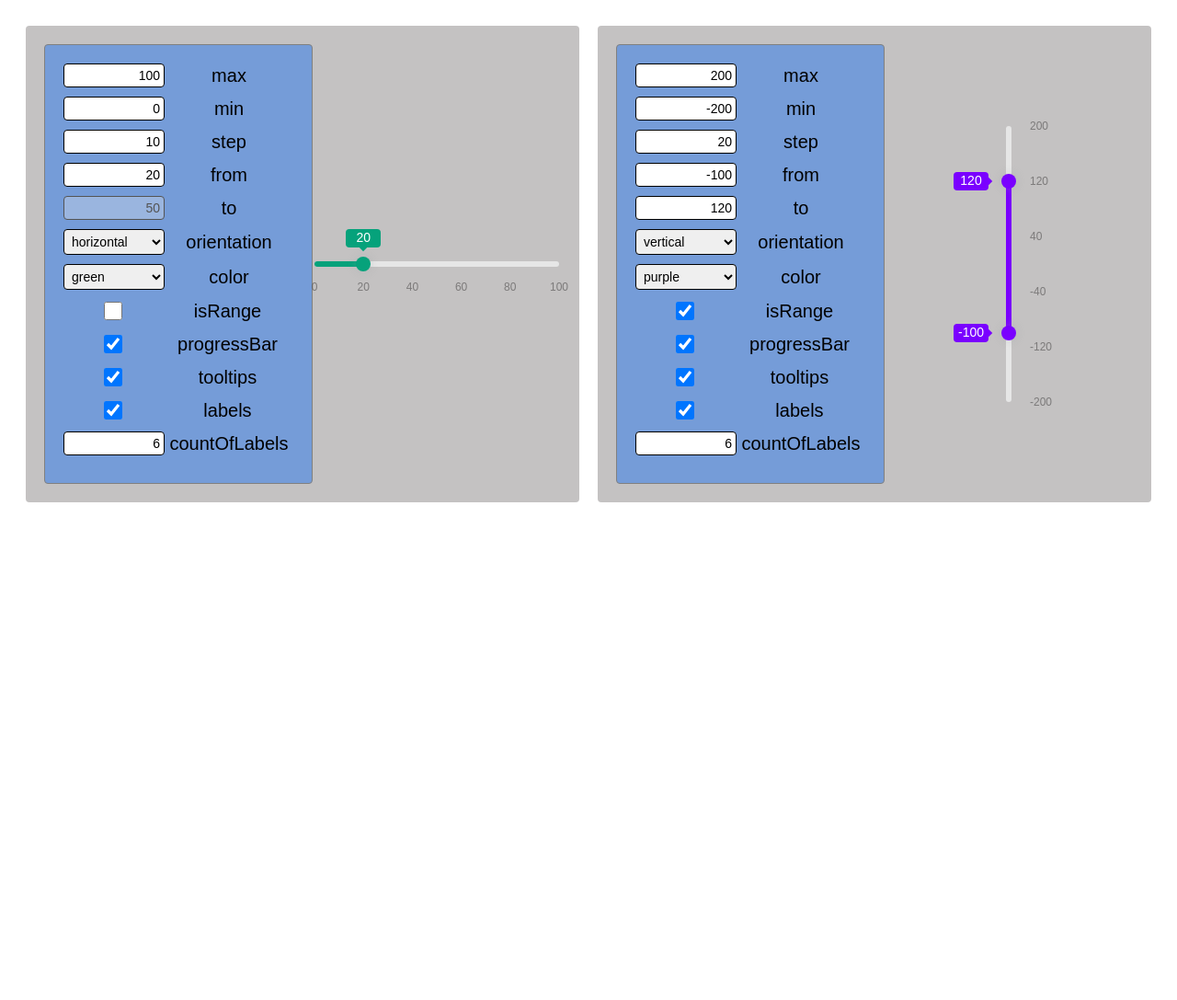
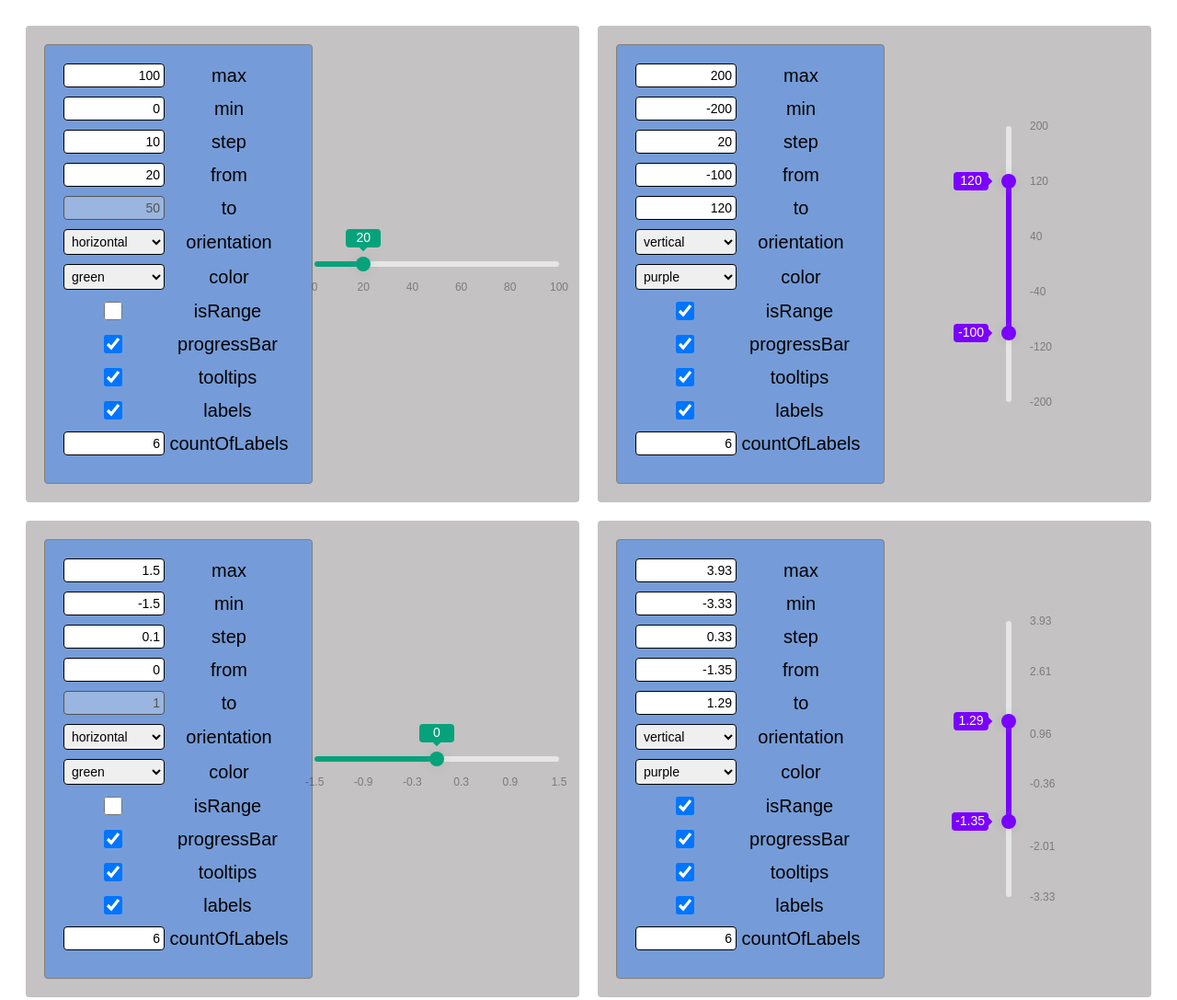
Before and after one commit to anvyden/slider-plugin, a website built with webpack: page demo-page/demo-page.pug in a window 1280 px wide. Shown: the whole page at 92% size. Built offline with nearby package versions, Linux system fonts and the light colour scheme.

Commit message:
added support for float values

```diff
--- a/demo-page/demo-page.pug
+++ b/demo-page/demo-page.pug
@@ -74,3 +74,71 @@ block content
           id: 'slider2',
         },
       })
+      +demoBlock({
+        id: 'demoBlock3',
+        panel: {
+          items: [
+            {type: 'number', value: 1.5, text: 'max', data: 'max'},
+            {type: 'number', value: -1.5, text: 'min', data: 'min'},
+            {type: 'number', value: 0.1, text: 'step', data: 'step'},
+            {type: 'number', value: 0, text: 'from', data: 'from'},
+            {type: 'number', value: 1, text: 'to', data: 'to'},
+            {
+              type: 'select', name: 'orientation', text: 'orientation', data: 'orientation',
+              options: [
+                {value: 'horizontal', text: 'horizontal'},
+                {value: 'vertical', text: 'vertical'},
+              ]
+            },
+            {
+              type: 'select', name: 'color', text: 'color', data: 'color',
+              options: [
+                {value: 'green', text: 'green'},
+                {value: 'purple', text: 'purple'},
+              ]
+            },
+            {type: 'checkbox', text: 'isRange', checked: true, data: 'isRange'},
+            {type: 'checkbox', text: 'progressBar', checked: true, data: 'progressBar'},
+            {type: 'checkbox', text: 'tooltips', checked: true, data: 'tooltips'},
+            {type: 'checkbox', text: 'labels', checked: true, data: 'labels'},
+            {type: number, value: 6, text: 'countOfLabels', data: 'countOfLabels'}
+          ]
+        },
+        sliderBlock: {
+          id: 'slider3',
+        },
+      })
+      +demoBlock({
+        id: 'demoBlock4',
+        panel: {
+          items: [
+            {type: 'number', value: 3.93, text: 'max', data: 'max'},
+            {type: 'number', value: -3.33, text: 'min', data: 'min'},
+            {type: 'number', value: 0.33, text: 'step', data: 'step'},
+            {type: 'number', value: -1.35, text: 'from', data: 'from'},
+            {type: 'number', value: 1.29, text: 'to', data: 'to'},
+            {
+              type: 'select', name: 'orientation', text: 'orientation', data: 'orientation',
+              options: [
+                {value: 'horizontal', text: 'horizontal'},
+                {value: 'vertical', text: 'vertical'},
+              ]
+            },
+            {
+              type: 'select', name: 'color', text: 'color', data: 'color',
+              options: [
+                {value: 'green', text: 'green'},
+                {value: 'purple', text: 'purple'},
+              ]
+            },
+            {type: 'checkbox', text: 'isRange', checked: true, data: 'isRange'},
+            {type: 'checkbox', text: 'progressBar', checked: true, data: 'progressBar'},
+            {type: 'checkbox', text: 'tooltips', checked: true, data: 'tooltips'},
+            {type: 'checkbox', text: 'labels', checked: true, data: 'labels'},
+            {type: number, value: 6, text: 'countOfLabels', data: 'countOfLabels'}
+          ]
+        },
+        sliderBlock: {
+          id: 'slider4',
+        },
+      })
--- a/demo-page/demo-page.ts
+++ b/demo-page/demo-page.ts
@@ -38,3 +38,53 @@ $slider2.sliderPlugin({
 });
 
 new DemoBlock(demoBlock2, $slider2);
+
+// ------------------------------- singleSLiderWithFloatValues -------------------------------------------
+
+const demoBlock3 = <HTMLDivElement>(
+  document.querySelector('[data-id="demoBlock3"]')
+);
+const $slider3 = $('#slider3');
+$slider3.sliderPlugin({
+  max: 1.5,
+  min: -1.5,
+  step: 0.1,
+  from: 0,
+  to: 1,
+  isRange: false,
+  orientation: 'horizontal',
+  color: 'green',
+  hasTooltips: true,
+  hasProgressBar: true,
+  labels: {
+    addLabels: true,
+    countOfLabels: 6,
+  },
+});
+
+new DemoBlock(demoBlock3, $slider3);
+
+// ------------------------------- rangeSLiderWithFloatValues -------------------------------------------
+
+const demoBlock4 = <HTMLDivElement>(
+  document.querySelector('[data-id="demoBlock4"]')
+);
+const $slider4 = $('#slider4');
+$slider4.sliderPlugin({
+  max: 3.93,
+  min: -3.33,
+  step: 0.33,
+  from: -1.35,
+  to: 1.29,
+  isRange: true,
+  orientation: 'vertical',
+  color: 'purple',
+  hasTooltips: true,
+  hasProgressBar: true,
+  labels: {
+    addLabels: true,
+    countOfLabels: 6,
+  },
+});
+
+new DemoBlock(demoBlock4, $slider4);
--- a/src/components/Model/Validation.ts
+++ b/src/components/Model/Validation.ts
@@ -67,7 +67,7 @@ class Validation {
 
   public checkStep(max: number, min: number, step: number): number {
     const difference = max - min;
-    let roundStep = Math.round(step);
+    let roundStep = Number(step.toFixed(2));
 
     if (roundStep < 0) return defaultState.step;
     if (roundStep === 0) roundStep += 1;
@@ -77,8 +77,8 @@ class Validation {
   }
 
   public checkMaxMin(max: number, min: number): void {
-    let validMax = Math.round(max);
-    let validMin = Math.round(min);
+    let validMax = Number(max.toFixed(2));
+    let validMin = Number(min.toFixed(2));
 
     if (validMax < validMin) {
       const swap = validMax;
@@ -127,8 +127,8 @@ class Validation {
   }
 
   public checkMaxMinRange(from: number, to: number): void {
-    const roundFrom = Math.round(from);
-    const roundTo = Math.round(to);
+    const roundFrom = Number(from.toFixed(2));
+    const roundTo = Number(to.toFixed(2));
 
     let validFrom = this.convertValueToStep(roundFrom);
     let validTo = this.convertValueToStep(roundTo);
@@ -144,7 +144,7 @@ class Validation {
   }
 
   public checkFrom(from: number): number {
-    const roundFrom = Math.round(from);
+    const roundFrom = Number(from.toFixed(2));
     const validFrom = this.convertValueToStep(roundFrom);
 
     return validFrom;
--- a/src/utils/utils.ts
+++ b/src/utils/utils.ts
@@ -35,7 +35,7 @@ const convertPercentValueToNumber = (
   const stepInPercent = getStepInPercent(max, min, step);
 
   const valueWithSteps = Math.round(valueInPercent / stepInPercent) * step;
-  const valueInNumber = valueWithSteps + min;
+  const valueInNumber = Number((valueWithSteps + min).toFixed(2));
 
   if (valueInPercent >= 100) return max;
 
```
